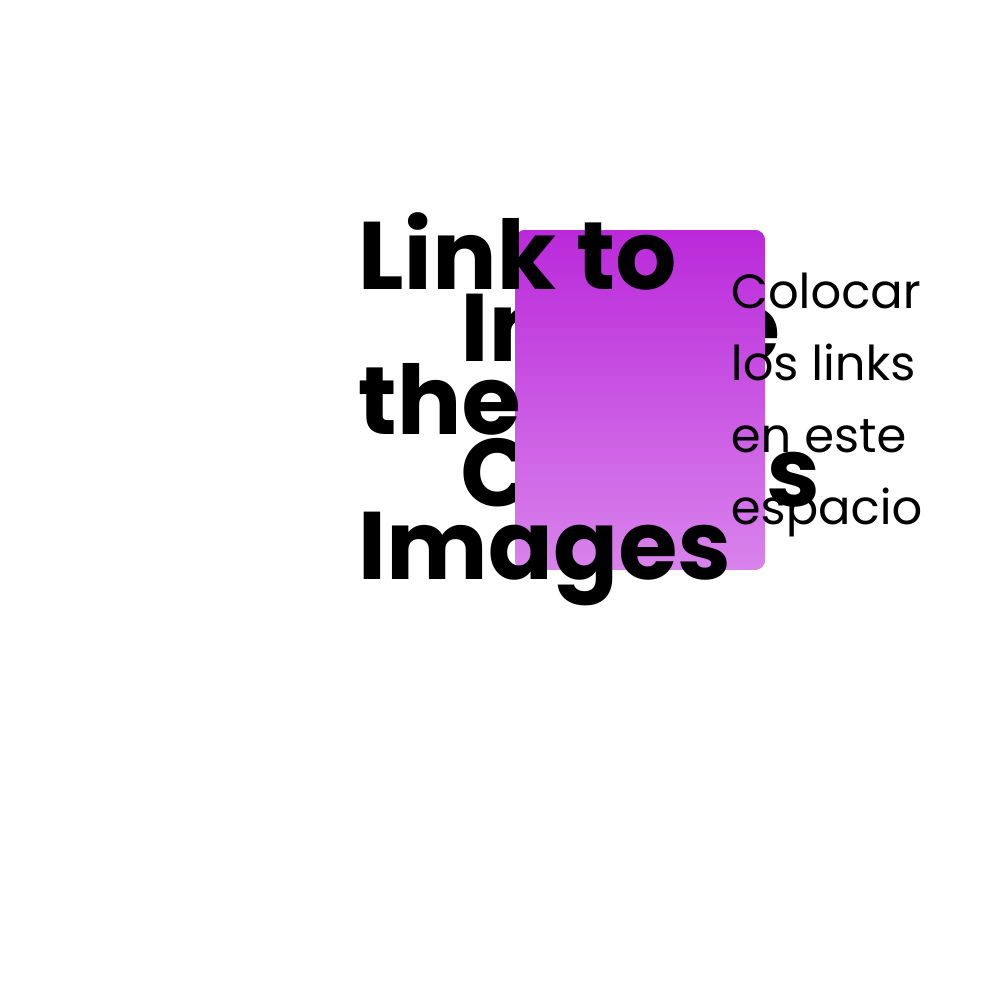
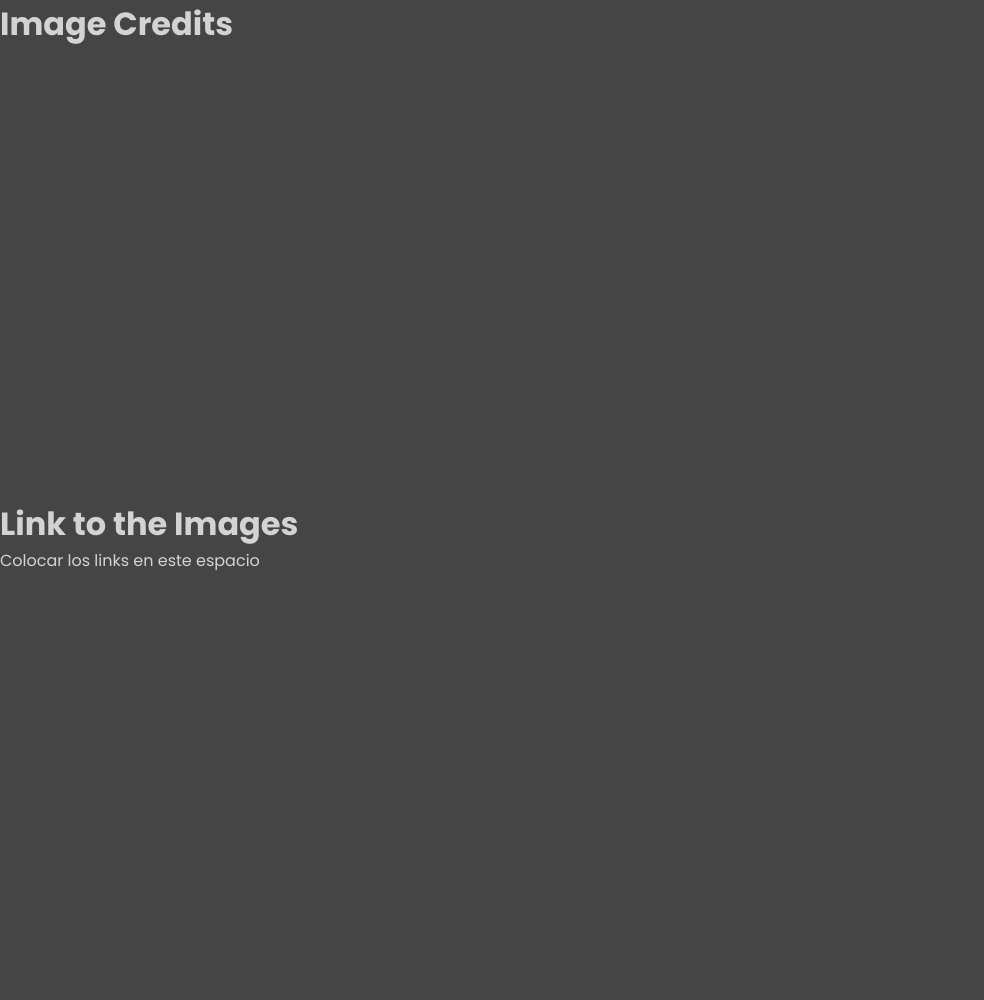
Before and after one commit to FernandoArroliga/LiveCodeEditor, a Django app: page /credits/ in a window 1280 px wide. Shown: the whole page, without its empty margins (0-984 px from the left). Before the commit the page ends 606 px from the top, so only its background shows below. Run offline with Django 4.2, Linux system fonts and the light colour scheme; some libraries are stand-ins or nearby versions.

Commit message:
"Edit credits page css style part-2"

```diff
--- a/livecodeapp/static/css/credits.css
+++ b/livecodeapp/static/css/credits.css
@@ -10,34 +10,24 @@
 
 body {
     height: 100vh;
+    overflow: hidden;
     display: flex;
-    justify-content: center;
-    align-items: center;
+    background: #454545;
+    color: rgb(211, 211, 211);
+}
+
+.container {
+    width: 350px;
+    height: 500px;
 }
 
 .card {
-    height: 340px;
-    width: 250px;
-    position: relative;
+    height: 100%;
+    width: 100%;
 }
 
 .front,
 .back {
     height: 100%;
     width: 100%;
-    display: flex;
-    justify-content: center;
-    align-items: center;
-    font-size: 3em;
-    font-family: "Lobster", cursive;
-    border-radius: 10px;
-    position: absolute;
 }
-
-.front {
-    background: linear-gradient(#ba29da, #d983ec);
-}
-
-.back {
-    background: linear-gradient(#ba29da, #d983ec);
-}
```
